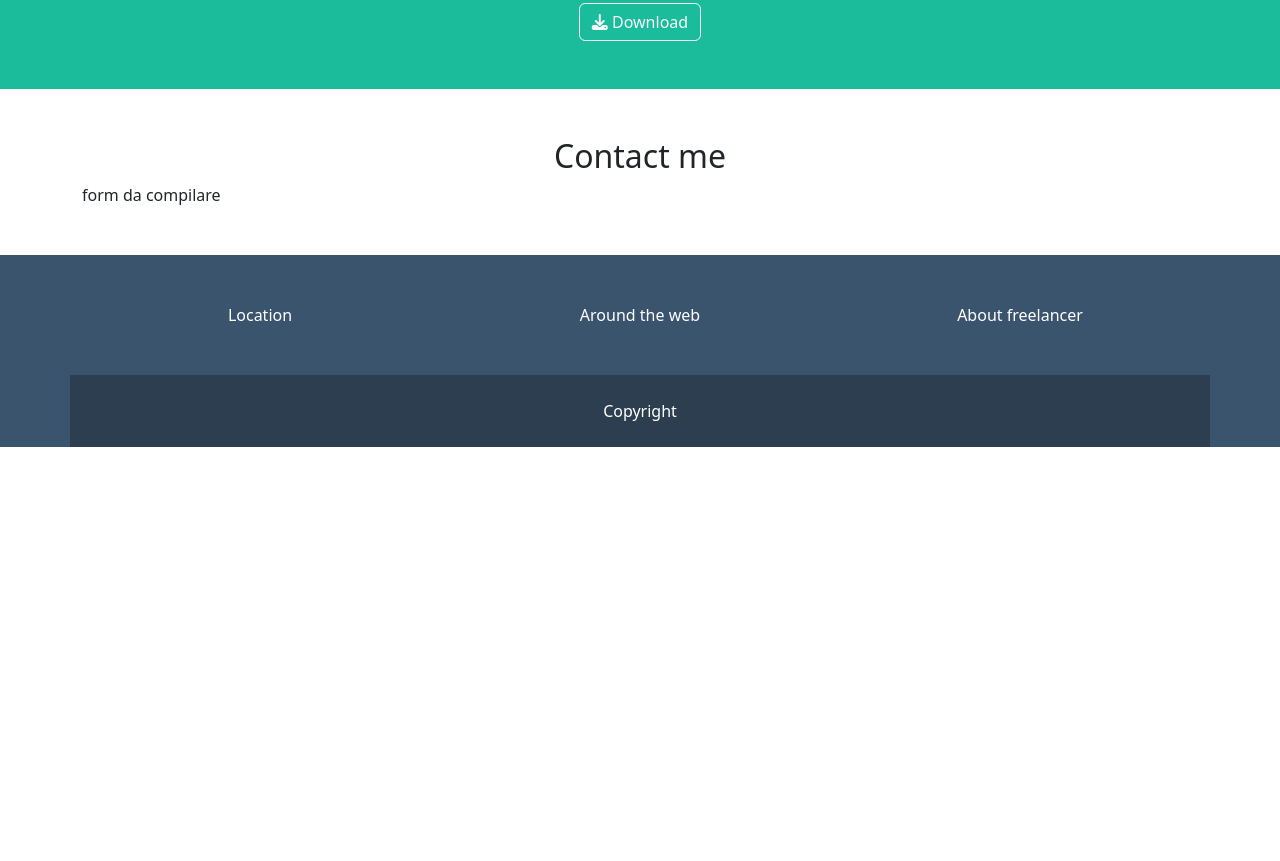
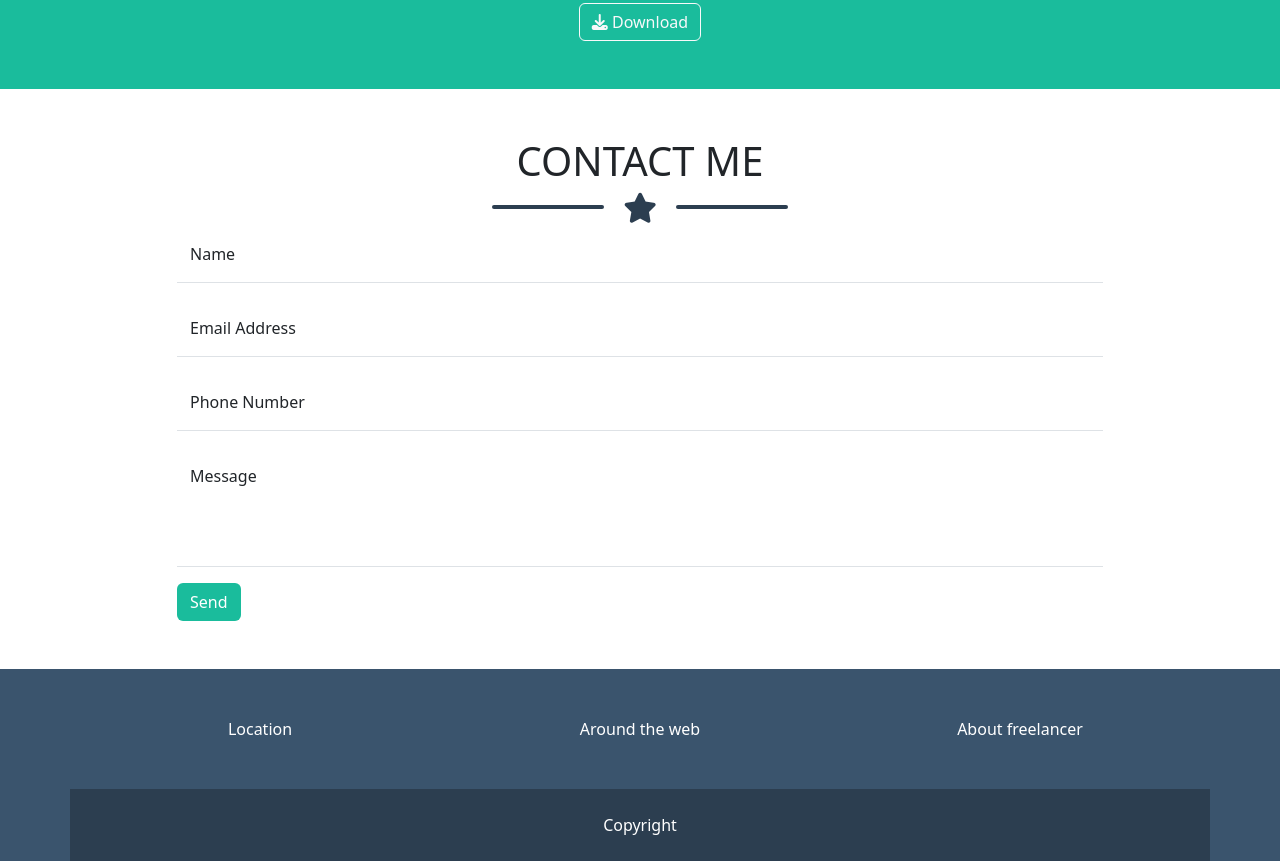
Before and after one commit to dieromeo/html-css-bootstrap-freelancer, a plain HTML site: page index.html in a window 1280 px wide. Shown: the part 1583-2444 px from the top of the page. Before the commit the page ends 2030 px from the top, so only its background shows below. Drawn offline with nearby package versions, Linux system fonts and the light colour scheme.

Commit message:
feat: section contact me

```diff
--- a/css/style.css
+++ b/css/style.css
@@ -14,6 +14,20 @@ footer {
     background-color: var(--bg-footer);
 }
 
+/* contact */
+
+.contact-me .dr-form-message {
+    height: 120px;
+}
+
+.contact-me .dr-send {
+    background-color: var(--bg-section);
+}
+
+.contact-me .dr-bt-line-font {
+    color: var(--bg-head-foot);
+}
+
 footer .dr-copyright {
     background-color: var(--bg-copyright);
 }
--- a/index.html
+++ b/index.html
@@ -140,10 +140,33 @@
         <!-- contact me-->
         <section class="contact-me py-5">
             <div class="container">
-                <h2 class="text-center">Contact me</h2>
-                <div class="row">
+                <h2 class="text-center text-uppercase fs-1">Contact me</h2>
+                <div class="dr-bt-line-font text-center">
+                    <i class="fa-solid fa-star"></i>
+                </div>
+                <div class="row justify-content-center">
                     <div class="col-10">
-                        form da compilare
+                        <div class="form-floating mb-3">
+                            <input type="text" class="form-control border-0 border-bottom rounded-0" id="floatingName"
+                                placeholder="name">
+                            <label for="floatingName">Name</label>
+                        </div>
+                        <div class="form-floating mb-3">
+                            <input type="email" class="form-control border-0 border-bottom rounded-0" id="floatingInput"
+                                placeholder="name@example.com">
+                            <label for="floatingInput">Email Address</label>
+                        </div>
+                        <div class="form-floating mb-3">
+                            <input type="text" class="form-control border-0 border-bottom rounded-0" id="floatingNumber"
+                                placeholder="Phone number">
+                            <label for="floatingNumber">Phone Number</label>
+                        </div>
+                        <div class="form-floating">
+                            <input type="text" class="form-control border-0 border-bottom rounded-0 dr-form-message"
+                                id="floatingMessage" placeholder="Message">
+                            <label for="floatingMessage">Message</label>
+                        </div>
+                        <input type="submit" class="btn dr-send text-white mt-3" value="Send">
                     </div>
                 </div>
             </div>
```
